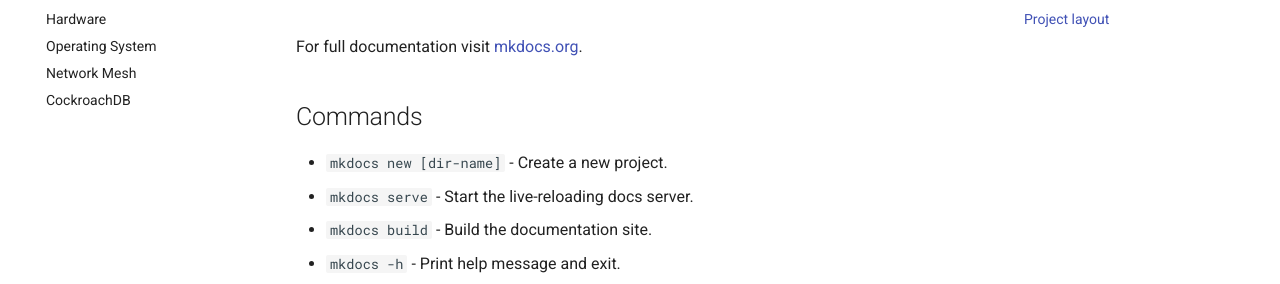
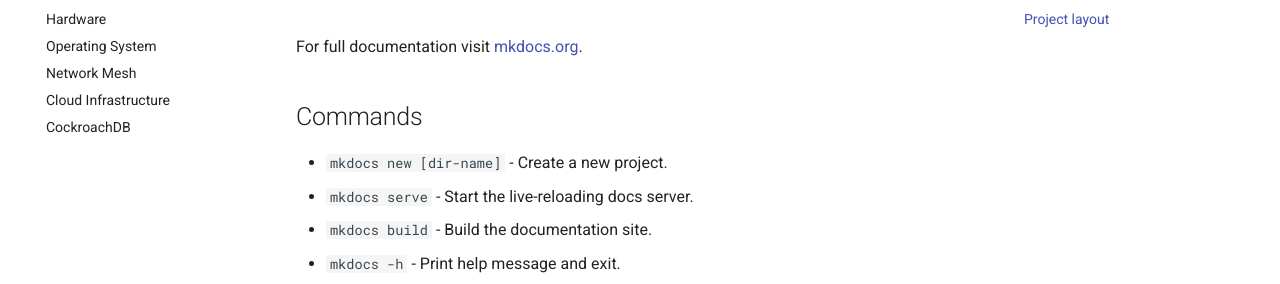
Before and after one commit to aseriy/paceuniversity-cs371, an MkDocs documentation site: the page built from docs/index.md, in a window 1280 px wide. Shown: the part 146-430 px from the top of the page. Built offline with MkDocs 1.6.1 and Material for MkDocs 9.7.7, drawn with Linux system fonts in a browser that asks for light colours.

Commit message:
Add stub page for Cloud Infra, i.e. Docker Swarm

```diff
--- a/mkdocs.yml
+++ b/mkdocs.yml
@@ -8,4 +8,5 @@ nav:
   - Hardware: hardware.md
   - Operating System: operating-system.md
   - Network Mesh: network-mesh.md
+  - Cloud Infrastructure: cloud-infra.md
   - CockroachDB: cockroachdb.md
```
